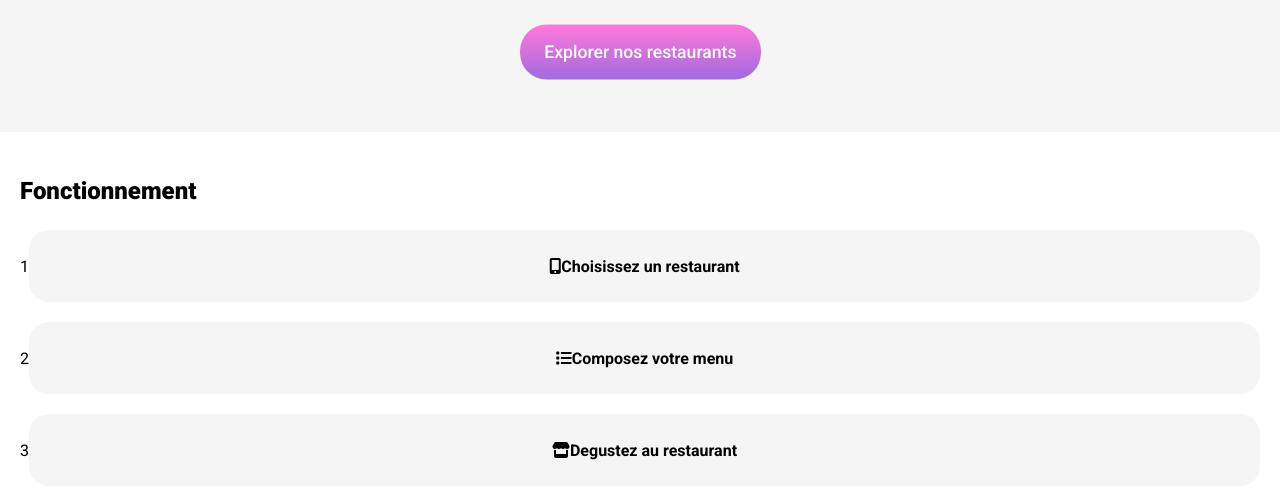
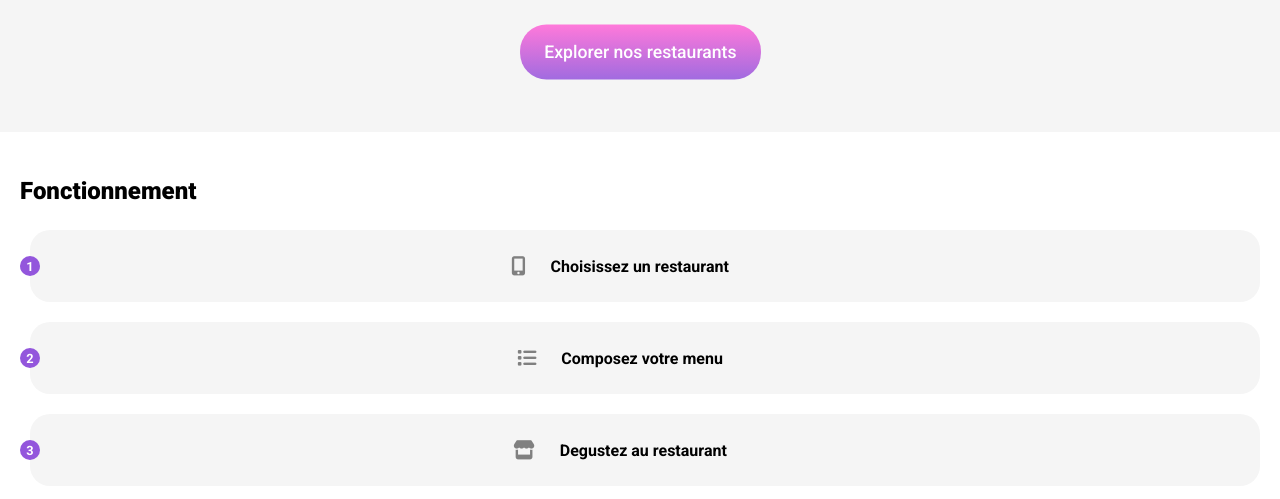
Before and after one commit to 8UK0W5K1/P3_OCR, a website: page index.html in a window 1280 px wide. Shown: the part 239-738 px from the top of the page. Drawn offline with Linux system fonts and the light colour scheme; a web font is replaced by a local one.

Commit message:
try to fix the 404 css file on ghpage

```diff
--- a/index.html
+++ b/index.html
@@ -4,7 +4,7 @@
     <meta charset="UTF-8" />
     <meta http-equiv="X-UA-Compatible" content="IE=edge" />
     <meta name="viewport" content="width=device-width, initial-scale=1.0" />
-    <link rel="stylesheet" href="/public/css/style.css" />
+    <link rel="stylesheet" href="public/css/style.css" />
     <link
       rel="stylesheet"
       href="https://cdnjs.cloudflare.com/ajax/libs/font-awesome/6.0.0/css/all.min.css"
--- a/sass/pages/_homepage.scss
+++ b/sass/pages/_homepage.scss
@@ -69,6 +69,19 @@
     margin-bottom: 20px;
 
     &--number {
+      @extend .flex;
+      justify-content: center;
+      align-items: center;
+      margin-right: -10px;
+      z-index: 21;
+      font-size: 0.8rem;
+      padding: 10px;
+      width: 20px;
+      height: 20px;
+      border-radius: 100%;
+      background-color: $primary-color;
+      color: $white;
+      font-weight: 600;
     }
     &--content {
       @extend .flex;
@@ -79,6 +92,13 @@
       background-color: $grey;
       border-radius: 1.25rem;
       font-weight: 600;
+
+      i {
+        margin-left: -50px;
+        margin-right: 25px;
+        color: grey;
+        font-size: 1.2rem;
+      }
     }
   }
 }
```
Also changed, not shown: public/css/style.css, 1 other file.
